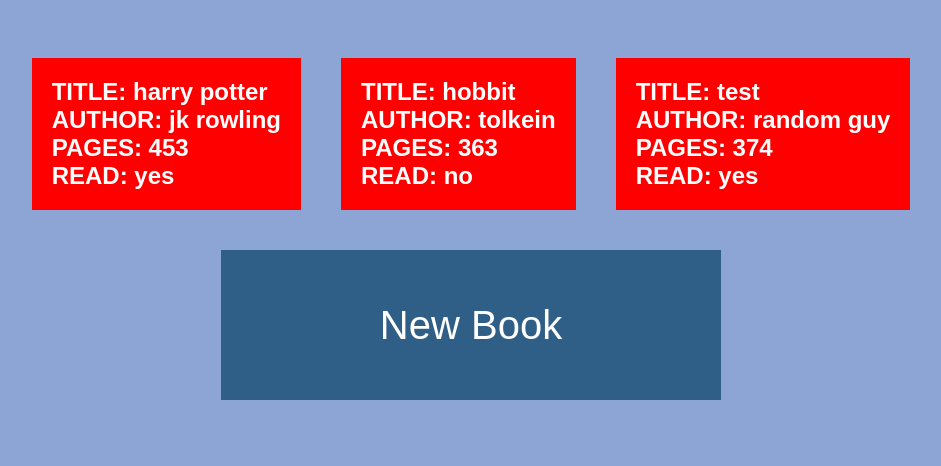
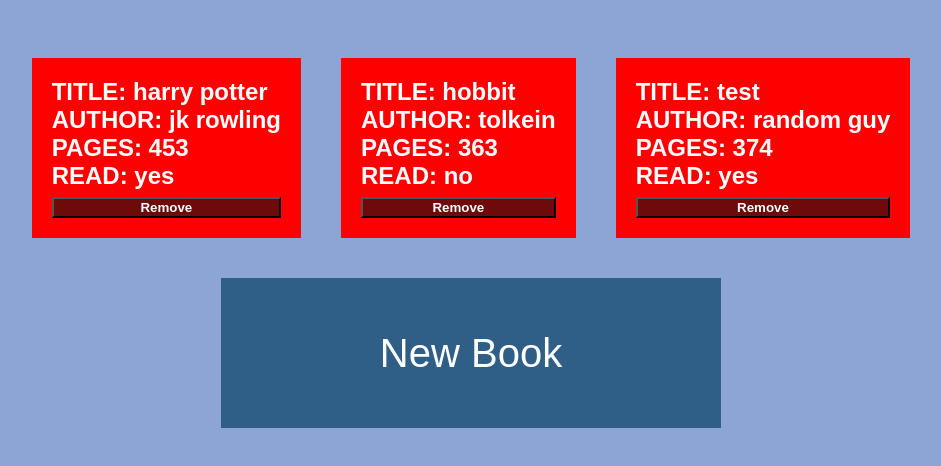
Before and after one commit to DonnieAndMooie/library, a plain HTML site: page index.html in a window 1280 px wide. Shown: the part 170-636 px from the top of the page, without its empty margins (169-1110 px from the left). Drawn offline with Linux system fonts and the light colour scheme.

Commit message:
Add a remove button to each book

```diff
--- a/index.html
+++ b/index.html
@@ -13,22 +13,22 @@
     <div class="container">
     </div>
     <button class="new">New Book</button>
-    <div class="form-container">
+    <div class="form-container hide">
         <form action="" class="form">
             <fieldset class="close-container">
                 <button type="button" class="close">X</button>
             </fieldset>
             <fieldset>
                 <label for="title">Title:</label>
-                <input type="text" name="title" id="title">
+                <input type="text" name="title" id="title" required>
             </fieldset>
             <fieldset>
                 <label for="author">Author:</label>
-                <input type="text" name="author" id="author">
+                <input type="text" name="author" id="author" required>
             </fieldset>
             <fieldset>
                 <label for="pages">Number Of Pages:</label>
-                <input type="number" name="pages" id="pages">
+                <input type="number" name="pages" id="pages" required>
             </fieldset>
             <fieldset>
                 <label for="read">Have you read it?</label>
--- a/script.js
+++ b/script.js
@@ -30,6 +30,7 @@ addBookBtn.addEventListener("click", () =>{
     event.preventDefault()
     const newBook = new Book(title.value, author.value, pages.value, read.checked);
     addBookToLibrary(newBook);
+    formPopup();
     updateScreen()
 })
 function updateScreen(){
@@ -45,18 +46,31 @@ function updateScreen(){
         const cardAuthor = document.createElement("div");
         const cardPages = document.createElement("div");
         const cardRead = document.createElement("div");
+        const removeBtn = document.createElement("button")
         cardTitle.textContent = "TITLE: " + book.title;
         cardAuthor.textContent = "AUTHOR: " + book.author;
         cardPages.textContent = "PAGES: " + book.pages;
         cardRead.textContent = "READ: " + book.read;
+        removeBtn.textContent = "Remove";
+        removeBtn.classList.add("removeBtn")
+        let indexValue = myLibrary.indexOf(book)
+        removeBtn.setAttribute("index", indexValue)
+        removeBtn.classList.add("removeBtn")
         bookCard.appendChild(cardTitle);
         bookCard.appendChild(cardAuthor);
         bookCard.appendChild(cardPages);
         bookCard.appendChild(cardRead);
-}
-    formPopup()
-    clearInputs()
-}
+        bookCard.appendChild(removeBtn);
+        }
+
+    removeCards()
+
+
+
+    }
+
+
+
 
 newBook.addEventListener("click", formPopup)
 
@@ -70,9 +84,22 @@ function formPopup(){
     else{
         formContainer.classList.add("hide")
     }
+    clearInputs()
 }
 
 function clearInputs(){
     form.reset()
 }
+
+function removeCards(){
+    const removeBtns = document.querySelectorAll(".removeBtn");
+    for (btn of removeBtns){
+        let deleteIndex = btn.getAttribute("index")
+        btn.addEventListener("click", () => {
+        myLibrary.splice(deleteIndex, 1)
+        updateScreen()
+    })
+}
+}
+
 updateScreen()
--- a/styles.css
+++ b/styles.css
@@ -86,3 +86,11 @@ h1{
     height: 25px;
     border: none;
 }
+
+.removeBtn{
+    width: 100%;
+    background-color: rgb(109, 10, 10);
+    color: white;
+    font-weight: bold;
+
+}
```
